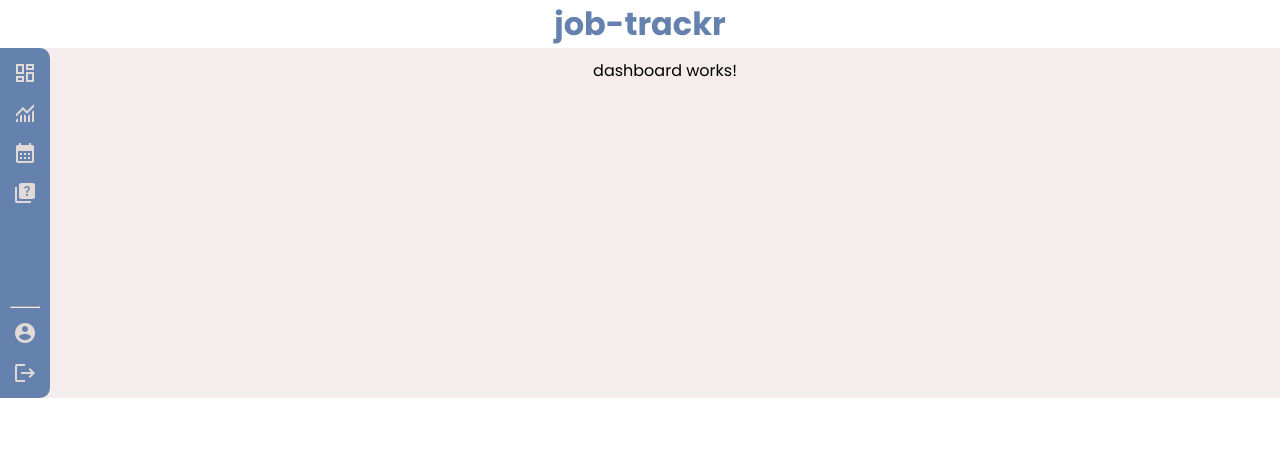
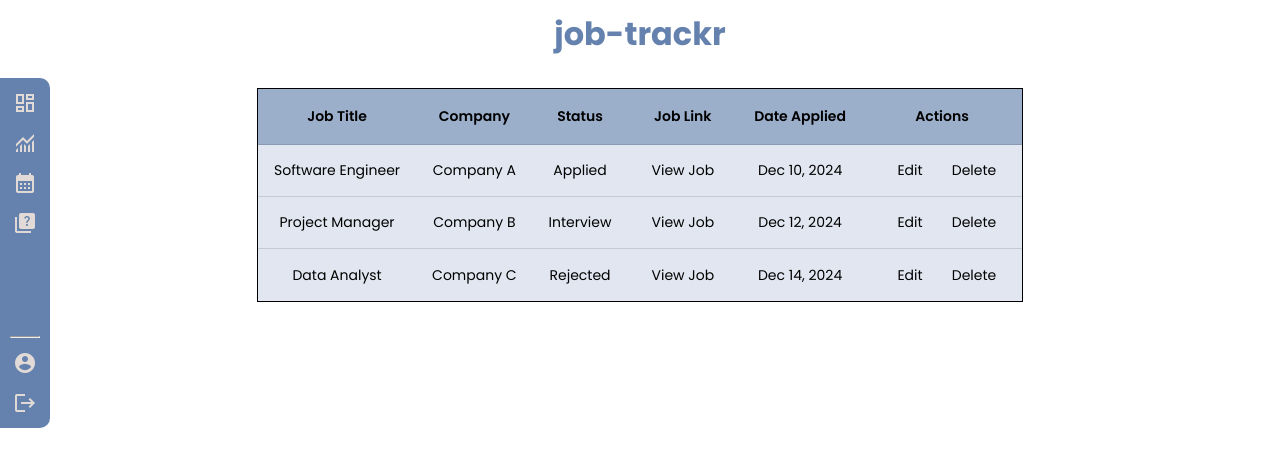
Before and after one commit to l00tus/job-trackr, an Angular app in the folder frontend/: page /main/dashboard in a window 1280 px wide. Shown: the top 466 px of the page. Built offline with nearby package versions, Linux system fonts and the light colour scheme.

Commit message:
begin implementing dashboard table

```diff
--- a/frontend/package.json
+++ b/frontend/package.json
@@ -12,10 +12,12 @@
   "private": true,
   "dependencies": {
     "@angular/animations": "^18.0.0",
+    "@angular/cdk": "^17.0.0",
     "@angular/common": "^18.0.0",
     "@angular/compiler": "^18.0.0",
     "@angular/core": "^18.0.0",
     "@angular/forms": "^18.0.0",
+    "@angular/material": "^17.0.0",
     "@angular/platform-browser": "^18.0.0",
     "@angular/platform-browser-dynamic": "^18.0.0",
     "@angular/platform-server": "^18.0.0",
--- a/frontend/src/app/dashboard/dashboard.component.html
+++ b/frontend/src/app/dashboard/dashboard.component.html
@@ -1 +1,39 @@
-<p>dashboard works!</p>
+<table mat-table [dataSource]="dataSource">
+    <ng-container matColumnDef="job-title">
+        <th mat-header-cell *matHeaderCellDef>Job Title</th>
+        <td mat-cell *matCellDef="let application">{{ application["job-title"] }}</td>
+    </ng-container>
+
+    <ng-container matColumnDef="company">
+        <th mat-header-cell *matHeaderCellDef> Company </th>
+        <td mat-cell *matCellDef="let application"> {{application["company"]}} </td>
+      </ng-container>
+
+      <ng-container matColumnDef="status">
+        <th mat-header-cell *matHeaderCellDef> Status </th>
+        <td mat-cell *matCellDef="let application"> {{application["status"]}} </td>
+      </ng-container>
+
+      <ng-container matColumnDef="job-link">
+        <th mat-header-cell *matHeaderCellDef> Job Link </th>
+        <td mat-cell *matCellDef="let application">
+          <a mat-button [href]="application['job-link']" target="_blank">View Job</a>
+        </td>
+      </ng-container>
+
+      <ng-container matColumnDef="date">
+        <th mat-header-cell *matHeaderCellDef> Date Applied </th>
+        <td mat-cell *matCellDef="let application"> {{ application["date"] | date: 'mediumDate' }} </td>
+      </ng-container>
+
+      <ng-container matColumnDef="actions">
+        <th mat-header-cell *matHeaderCellDef> Actions </th>
+        <td mat-cell *matCellDef="let application">
+          <button mat-button> Edit </button>
+          <button mat-button> Delete </button>
+        </td>
+      </ng-container>
+
+    <tr mat-header-row *matHeaderRowDef="displayedColumns"></tr>
+    <tr mat-row *matRowDef="let row; columns: displayedColumns;"></tr>
+</table>
--- a/frontend/src/app/dashboard/dashboard.component.scss
+++ b/frontend/src/app/dashboard/dashboard.component.scss
@@ -0,0 +1,20 @@
+$bg-color: #e2dad6;
+$primary-color: #f5eded;
+$primary-text: #6482ad;
+
+table {
+    border: 1px solid black;
+}
+
+table th {
+    background-color: rgb(100, 130, 173, 0.6);
+    font-weight: 550;
+}
+
+table tr {
+    background-color: rgb(100, 130, 173, 0.1);;
+}
+th, td {
+    text-align: center;
+    color: black;
+}
--- a/frontend/src/app/dashboard/dashboard.component.ts
+++ b/frontend/src/app/dashboard/dashboard.component.ts
@@ -1,12 +1,39 @@
+import { DatePipe } from '@angular/common';
 import { Component } from '@angular/core';
+import { MatButtonModule } from '@angular/material/button';
+import { MatTableModule } from '@angular/material/table';
 
 @Component({
   selector: 'app-dashboard',
   standalone: true,
-  imports: [],
+  imports: [DatePipe, MatTableModule, MatButtonModule],
   templateUrl: './dashboard.component.html',
   styleUrl: './dashboard.component.scss'
 })
 export class DashboardComponent {
+  displayedColumns = ['job-title', 'company', 'status', 'job-link', 'date', 'actions'];
+  dataSource = [
+      {
+        "job-title": "Software Engineer",
+        "company": "Company A",
+        "status": "Applied",
+        "job-link": "https://www.company-a.com/job/software-engineer",
+        "date": new Date("2024-12-10")
+      },
+      {
+        "job-title": "Project Manager",
+        "company": "Company B",
+        "status": "Interview",
+        "job-link": "https://www.company-b.com/job/project-manager",
+        "date": new Date("2024-12-12")
+      },
+      {
+        "job-title": "Data Analyst",
+        "company": "Company C",
+        "status": "Rejected",
+        "job-link": "https://www.company-c.com/job/data-analyst",
+        "date": new Date("2024-12-14")
+      },
+    ]
 
 }
--- a/frontend/src/app/main/main.component.html
+++ b/frontend/src/app/main/main.component.html
@@ -1,3 +1,4 @@
+<div class="content">
     <header>
         <h1 [routerLink]="['/home']">job-trackr</h1>
     </header>
@@ -11,3 +12,4 @@
             <router-outlet></router-outlet>
         </section>
     </main>
+</div>
--- a/frontend/src/app/main/main.component.scss
+++ b/frontend/src/app/main/main.component.scss
@@ -2,17 +2,20 @@ $bg-color: #e2dad6;
 $card-color: #f5eded;
 $primary-text: #6482ad;
 
-body {
-    background-color: $bg-color;
+.content {
+    // background-color: $bg-color;
+    min-height: 100vh;
 }
-
 header {
+    // background-color: $bg-color;
+    padding: 0px 0px 10px 0px;
     display: flex;
     justify-content: center;
     align-items: center;
 }
 
 header h1 {
+    padding: 10px;
     color: $primary-text;
     cursor: pointer;
 }
@@ -21,14 +24,15 @@ main {
     display: flex;
 }
 
-aside {
-    background-color: $card-color;
-}
+// aside {
+     // background-color: $bg-color;
+// }
 
 .dynamic-content {
-    background-color: $card-color;
+    position: absolute;
     width: 100%;
     display: flex;
     justify-content: center;
-    padding: 10px
+    padding: 10px;
+    // background-color: $bg-color;
 }
--- a/frontend/src/styles.scss
+++ b/frontend/src/styles.scss
@@ -1,4 +1,3 @@
-/* You can add global styles to this file, and also import other style files */
 * {
     margin: 0;
     padding: 0;
```
Also changed, not shown: 2 other files (tests, documents, lock files or other folders). Lines whose indentation alone changed are shown as unchanged.
